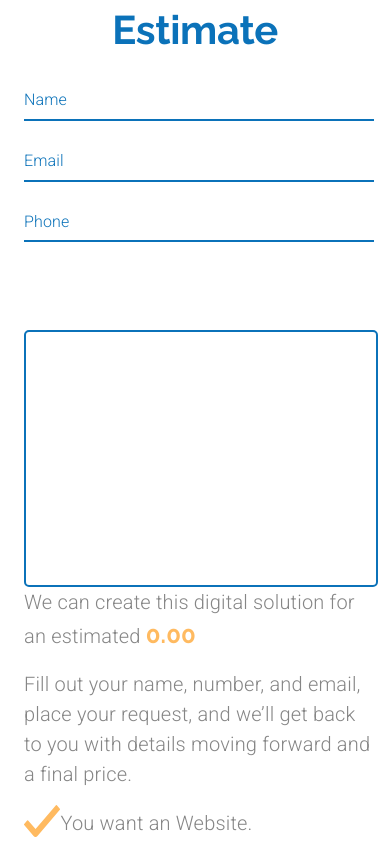
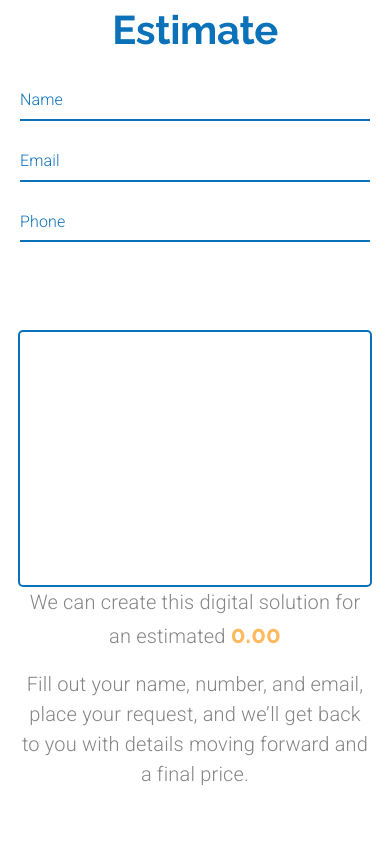
Before and after one commit to SepantaJoshani/Arc-Dev-Clone, a React (Create React App) app: page /estimate in a window 390 px wide. Both pictures are taken after a click on the button "Get Estimate". Shown: the part 1194-2038 px from the top of the page. Built offline with nearby package versions, Linux system fonts and the light colour scheme.

Commit message:
making dialog responsive

```diff
--- a/src/pages/ContactUs.js
+++ b/src/pages/ContactUs.js
@@ -345,7 +345,7 @@ const ContactUs = () => {
       <Dialog
         style={{ zIndex: 1302 }}
         open={open}
-        fullScreen={matchesXS}
+        fullScreen={matchesSM}
         onClose={() => setOpen(false)}
         fullWidth
         maxWidth="xl"
--- a/src/pages/Estimate.js
+++ b/src/pages/Estimate.js
@@ -8,6 +8,7 @@ import {
   Typography,
   useMediaQuery,
   TextField,
+  Hidden,
 } from "@material-ui/core";
 import { makeStyles, useTheme } from "@material-ui/styles";
 import Lottie from "react-lottie";
@@ -57,6 +58,7 @@ const Estimate = () => {
   const classes = useStyles();
   const theme = useTheme();
   const matchesXS = useMediaQuery(theme.breakpoints.down("xs"));
+  const matchesSM = useMediaQuery(theme.breakpoints.down("sm"));
 
   const [questions, setQuestions] = useState(defaultQuestions);
   const [isDialogOpen, setIsDialogOpen] = useState(false);
@@ -339,24 +341,24 @@ const Estimate = () => {
   };
 
   const softwareSelection = (
-    <Fragment>
+    <Hidden smDown>
       <Grid item container direction="column">
-        <Grid item container alignItems="center">
+        <Grid item container alignItems="center" style={{ marginBottom: 20 }}>
           <Grid item>
             <img src={check} alt="checkmark" />
           </Grid>
-          <Grid item>
+          <Grid item style={{ width: 270, marginLeft: 35 }}>
             <Typography variant="body1">
               You Want {service}
               {platforms.length > 0 && dialogFirstCheckStatement}
             </Typography>
           </Grid>
         </Grid>
-        <Grid item container alignItems="center">
+        <Grid item container alignItems="center" style={{ marginBottom: 20 }}>
           <Grid item>
             <img src={check} alt="checkmark" />
           </Grid>
-          <Grid item>
+          <Grid item style={{ width: 270, marginLeft: 35 }}>
             <Typography variant="body1">
               {"with "}
               {/* if we have features... */}
@@ -391,7 +393,7 @@ const Estimate = () => {
           <Grid item>
             <img src={check} alt="checkmark" />
           </Grid>
-          <Grid item>
+          <Grid item style={{ width: 270, marginLeft: 35 }}>
             <Typography variant="body1">
               The custom features will be of {customFeatures.toLowerCase()}
               {`, and the project will be used by about ${users}users`}
@@ -399,17 +401,17 @@ const Estimate = () => {
           </Grid>
         </Grid>
       </Grid>
-    </Fragment>
+    </Hidden>
   );
 
   const websiteSelection = (
-    <Fragment>
+    <Hidden smDown>
       <Grid item container direction="column">
         <Grid item container alignItems="center">
           <Grid item>
             <img src={check} alt="checkmark" />
           </Grid>
-          <Grid item>
+          <Grid item style={{ width: 270, marginLeft: 35 }}>
             <Typography variant="body1">
               You want{" "}
               {category === "Basic"
@@ -419,7 +421,7 @@ const Estimate = () => {
           </Grid>
         </Grid>
       </Grid>
-    </Fragment>
+    </Hidden>
   );
 
   return (
@@ -573,8 +575,9 @@ const Estimate = () => {
       {/*--------Dialog(Optional Area)--------*/}
       <Dialog
         maxWidth="xl"
+        PaperProps={{ style: { width: "100%" } }}
         open={isDialogOpen}
-        fullScreen={matchesXS}
+        fullScreen={matchesSM}
         onClose={() => setIsDialogOpen(false)}
         style={{ zIndex: 1302 }}
       >
@@ -584,12 +587,17 @@ const Estimate = () => {
           </Typography>
         </Grid>
         <DialogContent>
-          <Grid container>
+          <Grid container justifyContent={matchesSM ? "center" : "flex-start"}>
             {/*--------Dialog 's Left Side --------*/}
             <Grid item md={7}>
               <Grid item container direction="column" alignItems="center">
                 <Grid item>
-                  <Grid item style={{ marginBottom: "0.5em" }}>
+                  <Grid
+                    item
+                    container
+                    justifyContent="center"
+                    style={{ marginBottom: "0.5em" }}
+                  >
                     <TextField
                       InputProps={{ style: { width: 350 } }}
                       label="Name"
@@ -599,7 +607,12 @@ const Estimate = () => {
                     />
                   </Grid>
 
-                  <Grid item style={{ marginBottom: "0.5em" }}>
+                  <Grid
+                    item
+                    container
+                    justifyContent="center"
+                    style={{ marginBottom: "0.5em" }}
+                  >
                     <TextField
                       error={emailHelper.length !== 0}
                       helperText={emailHelper}
@@ -611,7 +624,12 @@ const Estimate = () => {
                     />
                   </Grid>
 
-                  <Grid item style={{ marginBottom: "0.5em" }}>
+                  <Grid
+                    item
+                    container
+                    justifyContent="center"
+                    style={{ marginBottom: "0.5em" }}
+                  >
                     <TextField
                       InputProps={{ style: { width: 350 } }}
                       error={phoneHelper.length !== 0}
@@ -623,7 +641,12 @@ const Estimate = () => {
                     />
                   </Grid>
 
-                  <Grid item style={{ minWidth: matchesXS ? "20em" : "30em" }}>
+                  <Grid
+                    item
+                    container
+                    justifyContent="center"
+                    style={{ minWidth: matchesXS ? "20em" : "30em" }}
+                  >
                     <TextField
                       InputProps={{
                         disableUnderline: true,
@@ -638,14 +661,24 @@ const Estimate = () => {
                     />
                   </Grid>
                 </Grid>
-                <Grid item>
-                  <Typography variant="body1" paragraph>
+                <Grid item container direction="column" alignItems="center">
+                  <Typography
+                    variant="body1"
+                    align="center"
+                    paragraph
+                    style={{ width: 350 }}
+                  >
                     We can create this digital solution for an estimated{" "}
                     <span className={classes.specialText}>
                       {total.toFixed(2)}
                     </span>
                   </Typography>
-                  <Typography variant="body1" paragraph>
+                  <Typography
+                    variant="body1"
+                    align="center"
+                    style={{ width: 350 }}
+                    paragraph
+                  >
                     Fill out your name, number, and email, place your request,
                     and we’ll get back to you with details moving forward and a
                     final price.
@@ -659,7 +692,12 @@ const Estimate = () => {
               <Grid item>
                 {questions.length > 2 ? softwareSelection : websiteSelection}
               </Grid>
-              <Grid item>
+              <Grid
+                item
+                container
+                direction='column'
+                alignItems={matchesSM ? "center" : "flex-start"}
+              >
                 <Button variant="contained" className={classes.estimateButton}>
                   Place Request
                   <img
@@ -668,6 +706,15 @@ const Estimate = () => {
                     style={{ marginLeft: "0.5em" }}
                   />
                 </Button>
+                <Hidden mdUp>
+                <Button
+                    style={{ fontWeight: 300 }}
+                    color="primary"
+                    onClick={() => setIsDialogOpen(false)}
+                  >
+                    Cancel
+                  </Button>
+                </Hidden>
               </Grid>
             </Grid>
           </Grid>
```
